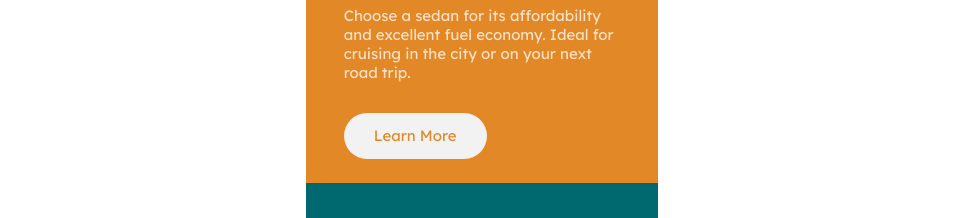
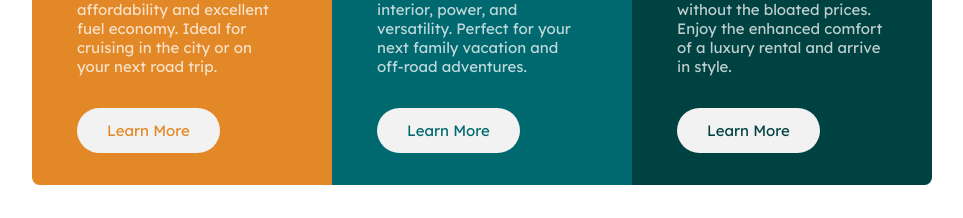
Before and after one commit to ChrisMulvanyGH/3-column-preview-card-component, a plain HTML site: page index.html in a window 1280 px wide. Shown: the part 265-483 px from the top of the page, without its empty margins (158-1121 px from the left). Drawn offline with Linux system fonts and the light colour scheme.

Commit message:
Mobile First & Desktop Complete

```diff
--- a/styles.css
+++ b/styles.css
@@ -117,6 +117,13 @@ section:last-child {
     text-decoration: none;
 }
 
+.learn_btn:hover{
+    transition: 0.2s;
+    background-color: transparent;
+    border: 1px solid var(--very-light-gray);
+    color: var(--very-light-gray);
+}
+
 .learn_btn--sedan {
     color: var(--bright-orange);
 }
@@ -138,3 +145,29 @@ section:last-child {
 /*
  -- Media Queries
 */
+@media (min-width: 890px) {
+    .container {
+        width: 100%;
+        flex-direction: row;
+        justify-content: center;
+        align-items: center;
+        max-width: var(--dktp);
+        min-height: 500px;
+        margin: 0 auto;
+    }
+    section {
+        padding: 3em;
+        max-width: 300px;
+        color: var(--trans-white-p);
+    }
+
+    section:first-child {
+        margin-top: 0;
+        border-radius: .5em 0 0 .5em;
+    }
+
+    section:last-child {
+        border-radius: 0 .5em .5em 0;
+        margin-bottom: 0;
+    }
+}
```
